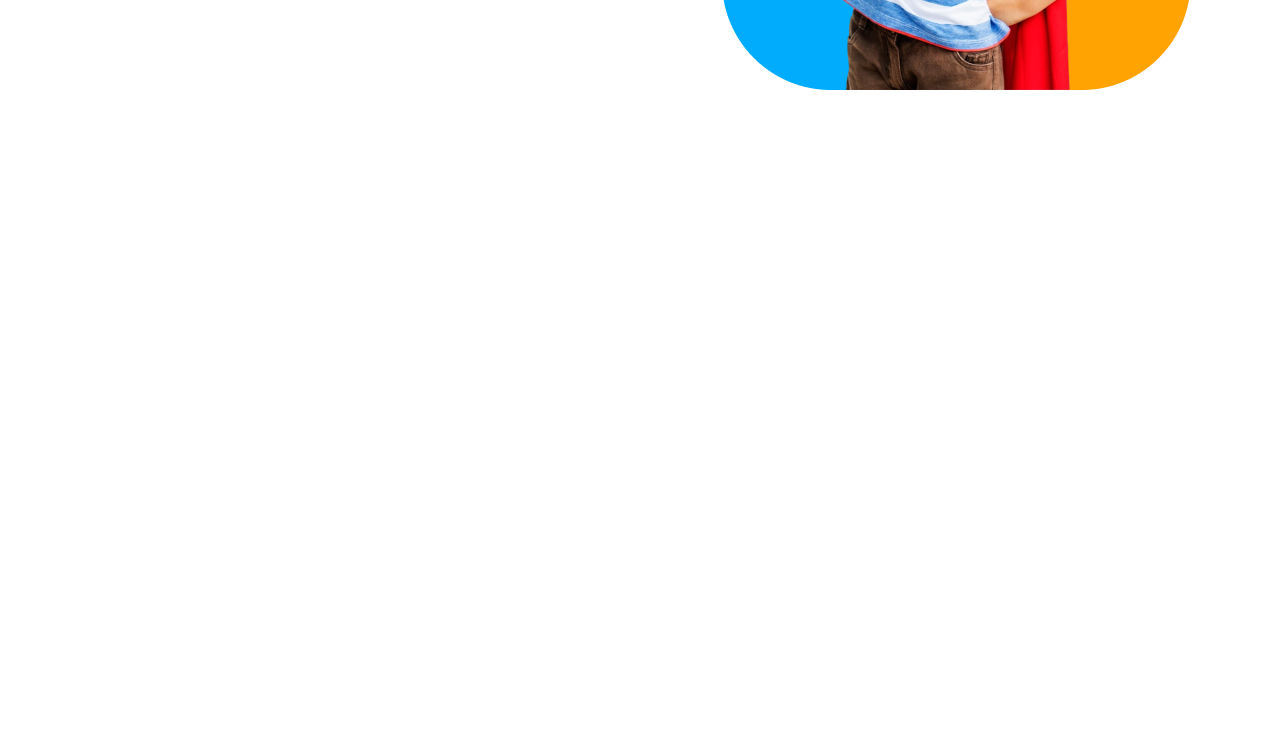
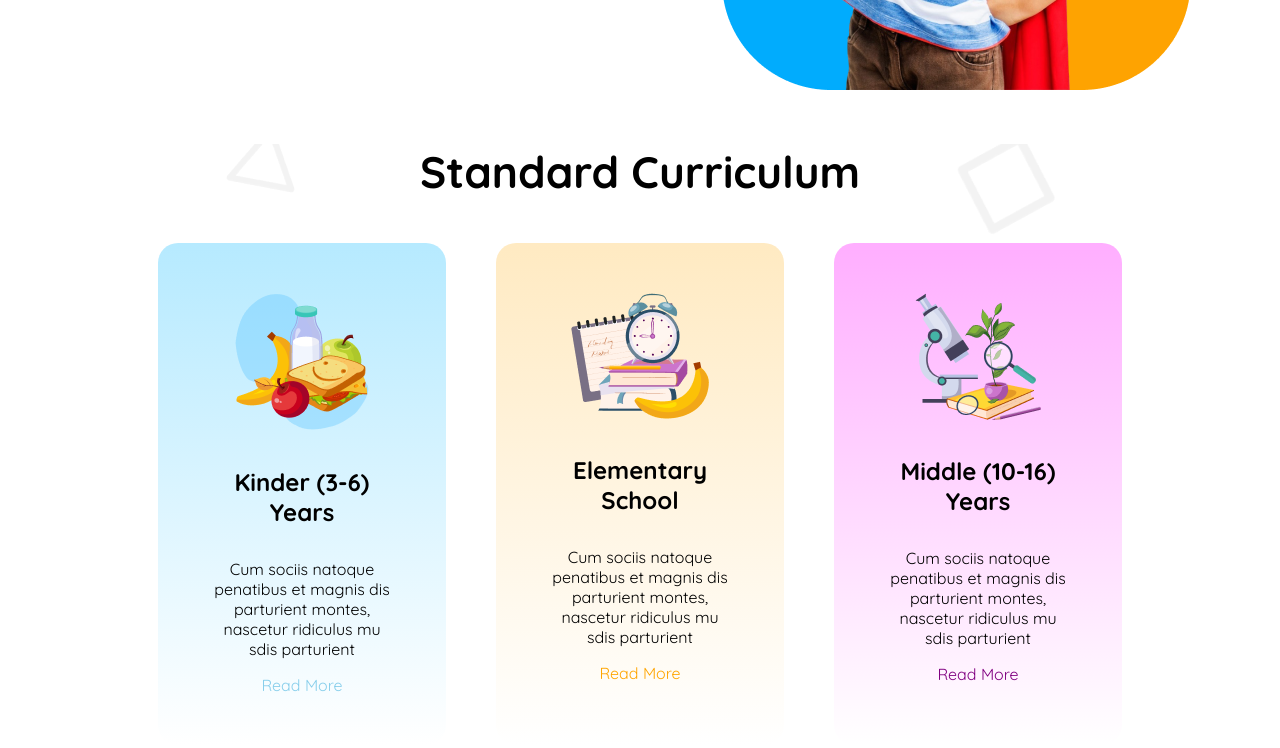
Before and after one commit to rijviahmed1/B11-A2-Kids-School, a plain HTML site: page index.html in a window 1280 px wide. Shown: the part 493-1241 px from the top of the page. Before the commit the page ends 800 px from the top, so only its background shows below. Drawn offline with Linux system fonts and the light colour scheme.

Commit message:
added new section

```diff
--- a/index.html
+++ b/index.html
@@ -21,6 +21,36 @@
                 <img src="assets/hero-kids.png" alt="">
             </div>
         </section>
+        <!-- -------------- Hero Section End -------------  -->
+         <section class="class-section">
+            <h3>Standard Curriculum</h3>
+            <div class="class-box">
+                <div class="card card1">
+                    <img src="assets/kinder.png" alt="">
+                    <h4>Kinder (3-6) Years</h4>
+                    <p>Cum sociis natoque penatibus et magnis
+                        dis parturient montes, nascetur ridiculus
+                        mu sdis parturient</p>
+                        <a href="">Read More</a>
+                </div>
+                <div class="card card2">
+                    <img src="assets/elementary.png" alt="">
+                    <h4>Elementary School</h4>
+                    <p>Cum sociis natoque penatibus et magnis
+                        dis parturient montes, nascetur ridiculus
+                        mu sdis parturient</p>
+                        <a href="">Read More</a>
+                </div>
+                <div class="card card3">
+                    <img src="assets/middle.png" alt="">
+                    <h4>Middle (10-16) Years</h4>
+                    <p>Cum sociis natoque penatibus et magnis
+                        dis parturient montes, nascetur ridiculus
+                        mu sdis parturient</p>
+                        <a href="">Read More</a>
+                </div>
+            </div>
+         </section>
     </main>
     <footer>
 
--- a/style.css
+++ b/style.css
@@ -21,7 +21,7 @@
 }
 .hero-title{
     margin: 25px 0;
-    font-size: 56px;
+    font-size: 3.5rem;
     font-weight: bold;
 }
 .title-color-orange{
@@ -31,7 +31,7 @@
     color: skyblue;
 }
 .hero-description{
-    font-size: 20px;
+    font-size: 1.25rem;
     font-weight: 400;
 }
 .hero-btn{
@@ -42,8 +42,51 @@
     border: none;
     border-radius: 10px;
 }
+/* -------------- Hero Section End ------------- */
+.class-section{
+    margin: 50px 150px;
+    text-align: center;
+    background-image: url(assets/bg.png);
 
+    background-position: center;
+}
+.class-section > h3{
+    font-size: 2.75rem;
+    font-weight: bold;
+}
+.class-box{
+    display: flex;
+    gap: 50px;
+}
+.card{
+    padding: 50px;
 
+    border-radius: 20px;
+}
+.card1{
+    background-image: linear-gradient(rgb(182, 234, 255), white);
+}
+.card2{
+    background-image: linear-gradient(rgb(255, 234, 194),white);
+}
+.card3{
+    background-image: linear-gradient(rgb(255, 174, 255), white);
+}
+.card h4{
+    font-size: 1.5rem;
+}
+.card1 a{
+    color: skyblue;
+    text-decoration: none;
+}
+.card2 a{
+    color: orange;
+    text-decoration: none;
+}
+.card3 a{
+    color: purple;
+    text-decoration: none;
+}
 
 /* ---------- Small Device ----------- */
 @media screen and (max-width: 576px){
@@ -59,9 +102,23 @@
     .hero-box2{
         margin: 100px;
     }
+    .hero-box2 img{
+        width: 400px;
+    }
     .hero-title{
         /* margin: 25px 0; */
-        font-size: 40px;
+        font-size: 2.5rem;
         font-weight: bold;
     }
+    /* -------------- Hero Section End ------------- */
+    .class-section{
+        margin: 50px 10px;
+    }
+    .class-box{
+        flex-direction: column;
+        gap: 10px;
+    }
+
+
+
 }
```
